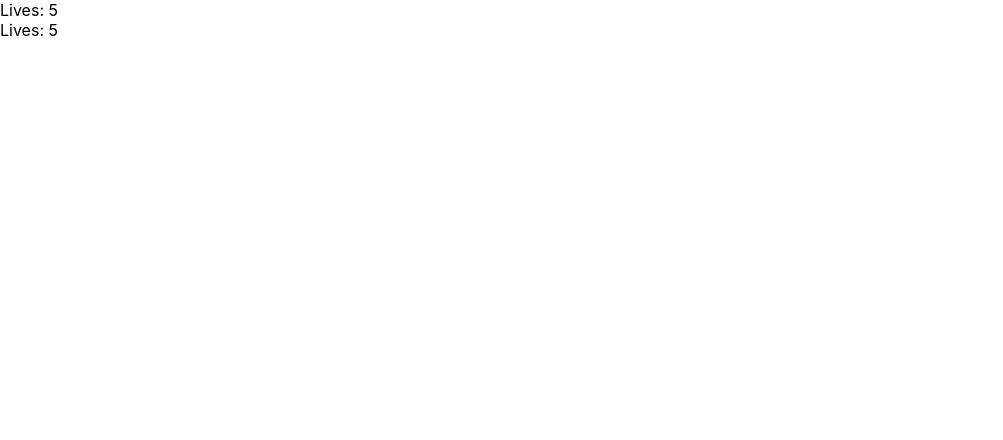
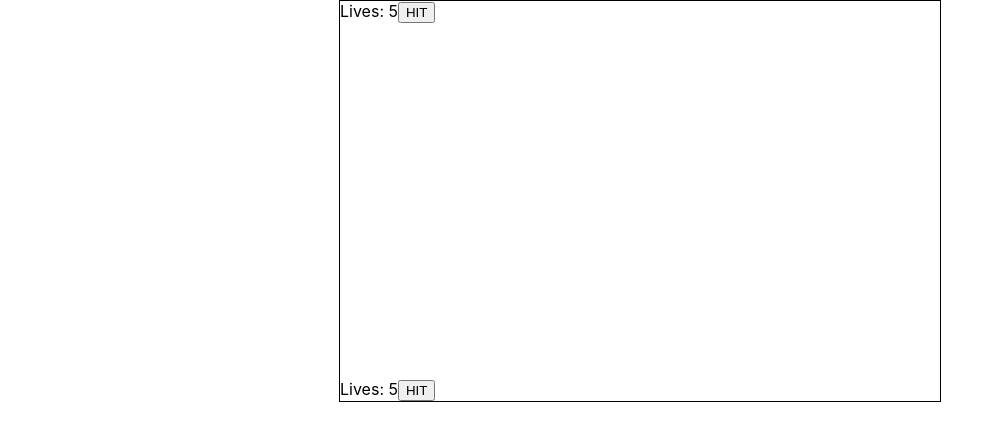
Before and after one commit to IlyaLozhka/GameDemo, a React (Create React App) app: page / in a window 1280 px wide. Shown: the top 440 px of the page, without its empty margins (0-1003 px from the left). Built offline with nearby package versions, Linux system fonts and the light colour scheme.

Commit message:
Add reducer and all dependency of development

```diff
--- a/package.json
+++ b/package.json
@@ -11,6 +11,7 @@
     "@types/react": "^17.0.24",
     "@types/react-dom": "^17.0.9",
     "@types/react-router-dom": "^5.3.0",
+    "node-sass": "^6.0.1",
     "react": "^17.0.2",
     "react-dom": "^17.0.2",
     "react-router-dom": "^5.3.0",
--- /dev/null
+++ b/src/component/gameFiled.module.scss
@@ -0,0 +1,17 @@
+.field {
+  width: 600px;
+  height: 400px;
+  border: black 1px solid;
+  display: flex;
+  flex-direction: column;
+  justify-content: space-between;
+  margin: auto;
+}
+
+.firstPlayer {
+
+}
+
+.secondPlayer {
+
+}
--- a/src/component/gameFiled.tsx
+++ b/src/component/gameFiled.tsx
@@ -1,15 +1,32 @@
 import React from 'react';
 import {IProps} from "./gameFiledContainer";
+import styles from './gameFiled.module.scss'
 
-export const GameFiled: React.FunctionComponent<IProps> = (props) => {
-    return (<div>
-        <div>
-            Lives: {props.livesPlayerOne}
+export const GameFiled: React.FunctionComponent<IProps> = ({
+                                                               livesPlayerOne,
+                                                               livesPlayerTwo,
+                                                               removeLivePointFirstPlayer,
+                                                               removeLivePointSecondPlayer
+                                                           }) => {
+    const onClickHitSecondPlayer = (value: number) => () => {
+        removeLivePointSecondPlayer(value)
+    }
+    const onClickHitFirstPlayer = (value: number) => () => {
+        removeLivePointFirstPlayer(value)
+    }
+
+    return (<div className={styles.field}>
+        <div className={styles.secondPlayer}>
+            Lives: {livesPlayerTwo}
+            <button onClick={ onClickHitSecondPlayer(livesPlayerTwo - 1)}>
+                HIT
+            </button>
         </div>
-        <div></div>
-        <div>
-            Lives: {props.livesPlayerTwo}
+        <div className={styles.firstPlayer}>
+            Lives: {livesPlayerOne}
+            <button onClick={onClickHitFirstPlayer(livesPlayerOne - 1)}>
+                HIT
+            </button>
         </div>
-        <div></div>
     </div>)
 }
--- a/src/component/gameFiledContainer.tsx
+++ b/src/component/gameFiledContainer.tsx
@@ -1,11 +1,18 @@
 import React from 'react';
 import {connect} from "react-redux";
 import {GameFiled} from './gameFiled';
-import {IStore} from "../redux/players-reducer/types";
+import {IAction, IStore} from "../redux/players-reducer/types";
+import {hitPlayerOne, hitPlayerTwo} from "../redux/players-reducer/action-creators";
+import {Dispatch} from "redux";
 
 interface IMapState {
     readonly livesPlayerOne: number
     readonly livesPlayerTwo: number
+}
+
+interface IMapDispatch {
+    readonly removeLivePointFirstPlayer: (value: number) => void
+    readonly removeLivePointSecondPlayer: (value: number) => void
 }
 
 const mapStateToProps = (state: IStore): IMapState => {
@@ -13,9 +20,17 @@ const mapStateToProps = (state: IStore): IMapState => {
         livesPlayerOne: state.playersReducer.playerOne.lives,
         livesPlayerTwo: state.playersReducer.playerTwo.lives
     }
-
 };
 
-export type IProps =  IMapState;
+const mapDispatchToProps = (dispatch: Dispatch): IMapDispatch => {
 
-export const GameFiledContainer = connect(mapStateToProps)(GameFiled)
+
+    return {
+        removeLivePointFirstPlayer: (value) => dispatch(hitPlayerOne(value)),
+        removeLivePointSecondPlayer: (value) => dispatch(hitPlayerTwo(value))
+    }
+};
+
+export type IProps = IMapState & IMapDispatch;
+
+export const GameFiledContainer = connect(mapStateToProps, mapDispatchToProps)(GameFiled)
--- a/src/redux/players-reducer/action-creators.ts
+++ b/src/redux/players-reducer/action-creators.ts
@@ -1,8 +1,9 @@
 import {type} from './action-types'
+import {IAction} from "./types";
 
-export const hitPlayerOne = (payload: any) => {
-    return {type: type.SECOND_PLAYER_HIT, payload}
+export const hitPlayerOne = (lives: number): IAction => {
+    return {type: type.FIRST_PLAYER_HIT, payload: lives}
 };
-export const hitPlayerTwo = (payload: any) => {
-    return {type: type.FIRST_PLAYER_HIT, payload}
+export const hitPlayerTwo = (lives: number) => {
+    return {type: type.SECOND_PLAYER_HIT, payload: lives}
 };
--- a/src/redux/players-reducer/player-reducer.tsx
+++ b/src/redux/players-reducer/player-reducer.tsx
@@ -14,14 +14,16 @@ const playersReducer = (state = initialState, action: IAction) => {
     switch (action.type) {
         case type.FIRST_PLAYER_HIT :{
             return {
-                ...state,
-                playerTwo: action.payload
+                ...state, playerOne: {
+                    lives: action.payload
+                }
             }
         }
         case type.SECOND_PLAYER_HIT :{
             return {
-                ...state,
-                playerOne: action.payload
+                ...state, playerTwo: {
+                    lives: action.payload
+                }
             }
         }
         default: return state;
```
Also changed, not shown: src/redux/players-reducer/types.ts (line endings or trailing spaces), 1 other file (tests, documents, lock files or other folders).
